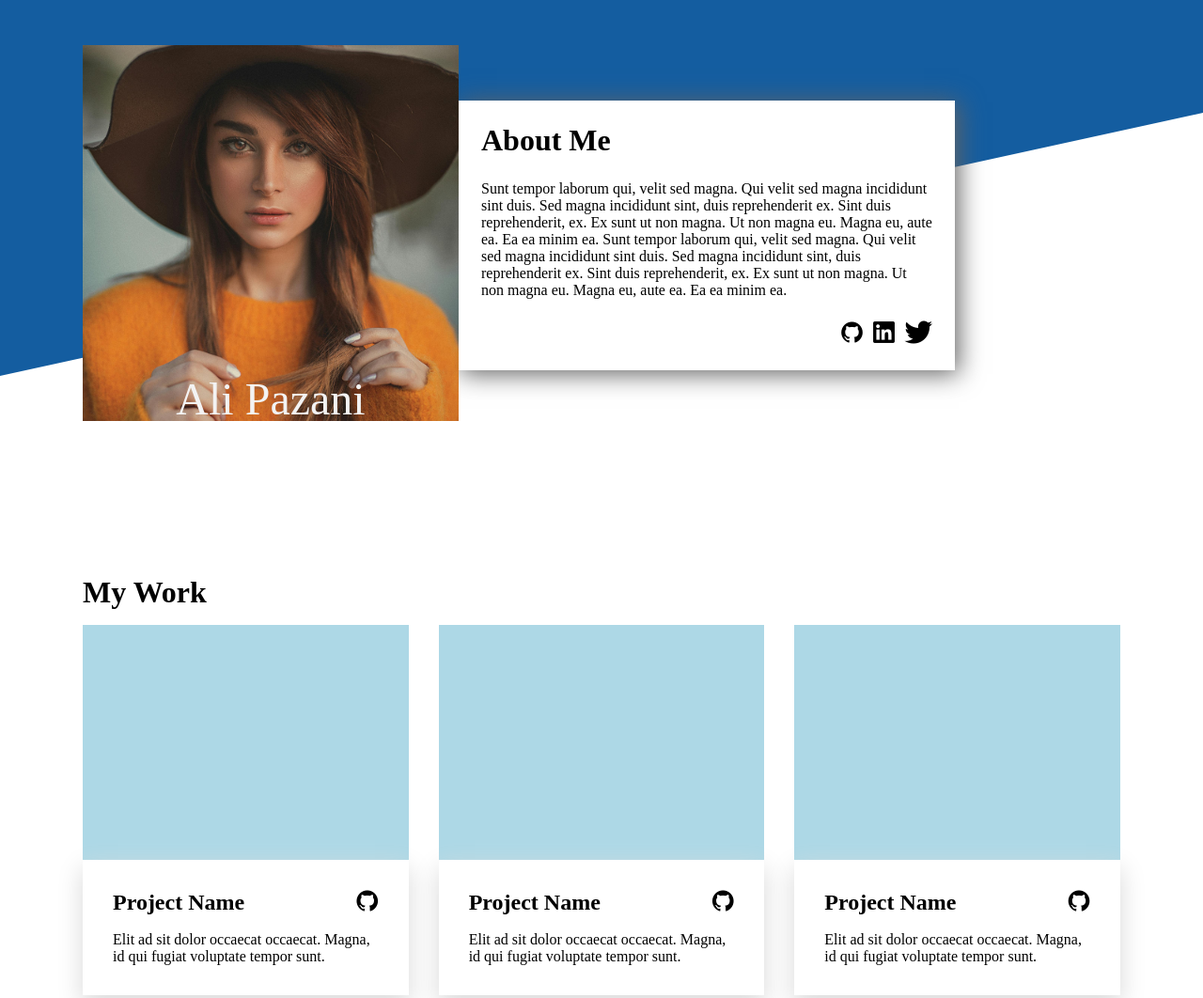
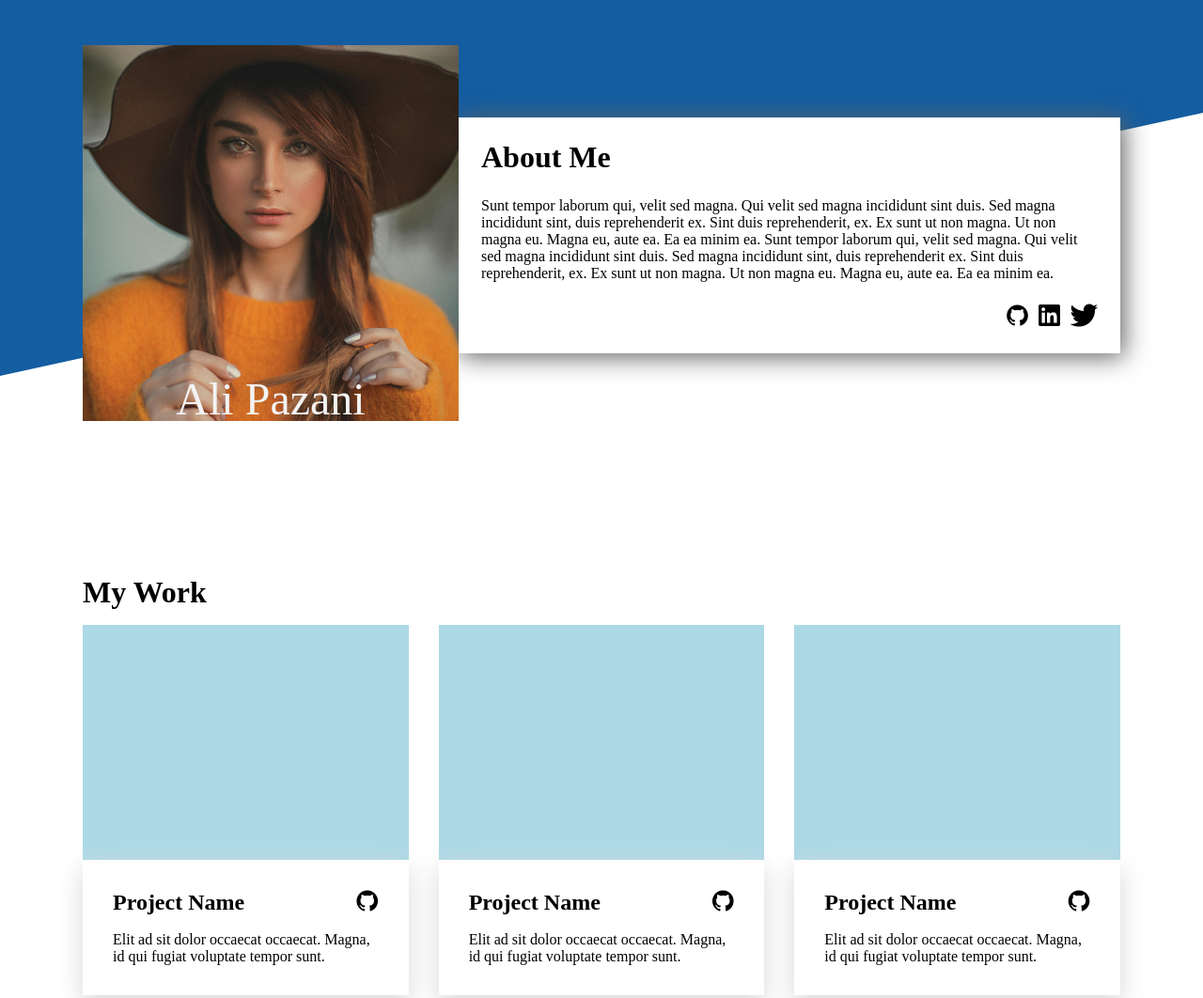
Before and after one commit to zenithyap/homepage, a plain HTML site: page index.html in a window 1280 px wide. Shown: the top 1062 px of the page at 94% size. Drawn offline with nearby package versions, Linux system fonts and the light colour scheme.

```diff
--- a/styles.css
+++ b/styles.css
@@ -40,7 +40,6 @@ header img {
     box-shadow: 3px 3px 25px 1px rgb(99, 99, 99);
     padding: 24px;
     background-color: #FFF;
-    max-width: 66ch;
 }
 
 nav {
```
